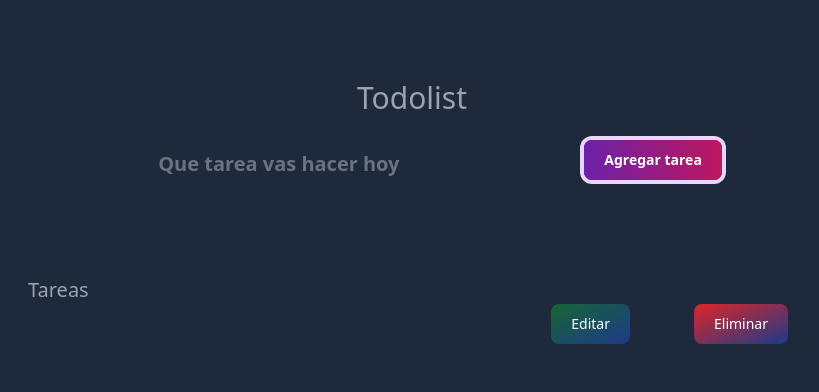
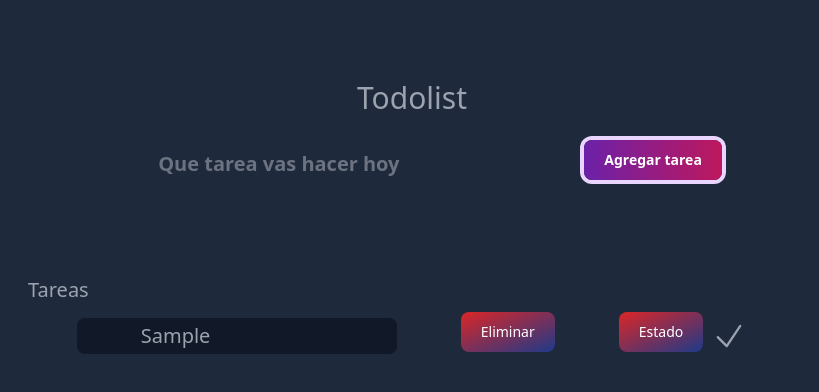
Before and after one commit to Luis-ase/Practicas-React, a React (Create React App) app: page /Project/Todolist in a window 1280 px wide. Both pictures are taken after typing "Sample" into the empty fields and a click on the button "Agregar tarea". Shown: the top 392 px of the page, without its empty margins (228-1047 px from the left). Built offline with nearby package versions, Linux system fonts and the light colour scheme.

Commit message:
Add new file Cardlist- and  css in component Cardlist + function delete  chageState

```diff
--- /dev/null
+++ b/src/Componentes/Project/Todolist/Cardlist/Cardlist.tsx
@@ -0,0 +1,79 @@
+import estilos from "../../../styles/estilos"
+import { HiCheck } from "react-icons/hi2";
+import { useState } from "react";
+
+interface Props {
+    elemetos: any,
+    completado: (id: number) => void,
+    eliminar: (id: number) => void,
+}
+
+export default function Cardlist(props: Props) {
+
+
+    return (
+        <div className={`${estilos.flexCenter} flex-col gap-2`}>
+            {props.elemetos?.map((e: any) => {
+                return (
+                    <div key={e.id} className={`py-2 flex justify-between items-center`}>
+                        <div className="bg-gray-900 rounded-lg w-[20rem] ">
+                            {/* <input
+                                name={e.id}
+                                value={e.name}
+                                className={`
+                                    bg-gray-900
+                                    caret-pink-500
+                                    ${estilos.estilosnone}
+                                    placeholder:text-gray-500
+                                    placeholder:font-semibold
+                                    ${estilos.paddingX}
+                                    py-1
+                                    text-xl
+                                    rounded-lg
+                                    `}
+                            /> */}
+                            <p className={`
+
+                                ${estilos.paddingX} py-1
+                                    text-xl
+                                    ${e.complet === true ? "text-[green]" : ""}
+                                    `}>
+                                {e.name}
+                            </p>
+                        </div>
+                        {/* Button */}
+                        <div className={`flex justify-between  `}>
+
+                            <button
+                                onClick={() => props.eliminar(e.id)}
+                                className={`
+                                text-white bg-gradient-to-br from-red-600 to-blue-900 hover:bg-gradient-to-bl focus:ring-4 focus:outline-none focus:ring-blue-300 dark:focus:ring-blue-800 font-medium rounded-lg text-sm px-5 py-2.5 text-center mr-2 mb-2
+                                ${estilos.estilosnone}
+                                ${estilos.marginX}
+                                `}>
+                                Eliminar
+                            </button>
+                            <button
+                                onClick={() => props.completado(e.id)}
+                                className={`
+                                text-white bg-gradient-to-br from-red-600 to-blue-900 hover:bg-gradient-to-bl focus:ring-4 focus:outline-none focus:ring-blue-300 dark:focus:ring-blue-800 font-medium rounded-lg text-sm px-5 py-2.5 text-center mr-2 mb-2
+                                ${estilos.estilosnone}
+                                `}>
+                                Estado
+                            </button>
+                            <figure className={`${estilos.flexCenter}`}>
+                                <i className={`${estilos.flexCenter} ${e.complet ? "text-[green]": ""} text-4xl`}>
+                                    <HiCheck />
+                                </i>
+                            </figure>
+
+                        </div>
+                    </div>
+                )
+            })}
+
+
+        </div>
+
+    )
+}
--- a/src/Componentes/Project/Todolist/Todolist.tsx
+++ b/src/Componentes/Project/Todolist/Todolist.tsx
@@ -1,34 +1,53 @@
 import { useState } from "react";
 import estilos from "../../styles/estilos"
-
-interface data{
-    id:number,
-    name:string
-}
+import Cardlist from "./Cardlist/Cardlist";
 export default function Todolist() {
+    interface data {
+        id: number,
+        name: string,
+        complet:boolean,
+    }
 
 
-    const [lista,setLista] = useState<Array<data>>([])
-    const [tareas,setTareas] =useState<data>({
-        id:0,
-        name:""
+    const [lista, setLista] = useState<Array<data>>([])
+    const [tareas, setTareas] = useState<data>({
+        id: 0,
+        name: "",
+        complet:false,
     })
 
-    const createTarea =(event:any)=>{
+    const createTarea = (event: any) => {
         event.preventDefault();
-        setTareas({id:lista.length,name:event.target.value})
+        setTareas({ id: lista.length, name: event.target.value,complet:false })
     }
 
-    const submitTareas= (event:any)=>{
+    const submitTareas = (event: any) => {
         event.preventDefault();
-        setLista([...lista,tareas])
+        setLista([...lista, tareas])
         setTareas({
-            id:0,
-            name:""
+            id: 0,
+            name: "",
+            complet:false
         })
         return alert("tarea creada")
     }
-    console.log(lista)
+
+    const onChageComplet =(id:number)=>{
+        setLista(lista.map((task)=>{
+            if(task.id === id){
+                return {...task,complet:true}
+            }
+            return task
+        }))
+
+        console.log(lista)
+
+    }
+    const deleteTask =(id:number)=>{
+        const eliminar = lista.filter((e)=> e.id !== id )
+        return setLista(eliminar)
+    }
+
     return (
         <>
             <div className={`${estilos.padding} ${estilos.paragraph} flex flex-col min-h-screen bg-slate-800 text-gray-400`}>
@@ -44,7 +63,7 @@ export default function Todolist() {
                             value={tareas.name}
                             placeholder="Que tarea vas hacer hoy"
                             className={`
-                            bg-gray-700
+                            bg-gray-900
                             caret-pink-500
                             ${estilos.estilosnone}
                             placeholder:text-gray-500
@@ -54,13 +73,14 @@ export default function Todolist() {
                             text-xl
                             rounded-lg
                             `}
-                        onChange={createTarea}
+                            required
+                            onChange={createTarea}
                         />
 
 
                         <button type="submit"
 
-                        className={`
+                            className={`
                         text-white bg-gradient-to-r from-purple-800 to-pink-700 hover:bg-gradient-to-l focus:ring-4 focus:outline-none focus:ring-purple-200 dark:focus:ring-purple-800 font-medium rounded-lg text-sm px-5 py-2.5 text-center mr-2 mb-2
                         ${estilos.estilosnone} font-semibold`}>
                             Agregar tarea
@@ -72,46 +92,10 @@ export default function Todolist() {
                 <main className={`py-8 px-4 max-w-[800px] w-full my-0 mx-auto`}>
                     <section>
                         <h2>
-                        Tareas
+                            Tareas
                         </h2>
-                        <div className={`flex justify-between items-center`}>
-                            <div>
-                                <input
-                                    type="text"
-                                    className={`
-                                    bg-gray-700
-                                    caret-pink-500
-                                    ${estilos.estilosnone}
-                                    placeholder:text-gray-500
-                                    placeholder:font-semibold
-                                    ${estilos.paddingX}
-                                    py-1
-                                    text-xl
-                                    rounded-lg
-                                    `}
-                                />
-                            </div>
-                            {/* Button */}
-                            <div className={`flex justify-between `}>
-                                <button className={`
-                              text-white bg-gradient-to-br from-green-800 to-blue-900 hover:bg-gradient-to-bl focus:ring-4 focus:outline-none focus:ring-blue-300 dark:focus:ring-blue-800 font-medium rounded-lg text-sm px-5 py-2.5 text-center mr-2 mb-2
-                              ${estilos.estilosnone}
-                              ${estilos.marginX}
-                                `}>
-
-                                    Editar
-
-                                </button>
-                                <button className={`
-                                text-white bg-gradient-to-br from-red-600 to-blue-900 hover:bg-gradient-to-bl focus:ring-4 focus:outline-none focus:ring-blue-300 dark:focus:ring-blue-800 font-medium rounded-lg text-sm px-5 py-2.5 text-center mr-2 mb-2
-                                ${estilos.estilosnone}
-                                `}>
-                                    Eliminar
-                                </button>
-                            </div>
-                        </div>
+                       <Cardlist elemetos={lista} eliminar={deleteTask} completado={onChageComplet}/>
                     </section>
-
                 </main>
 
 
```
